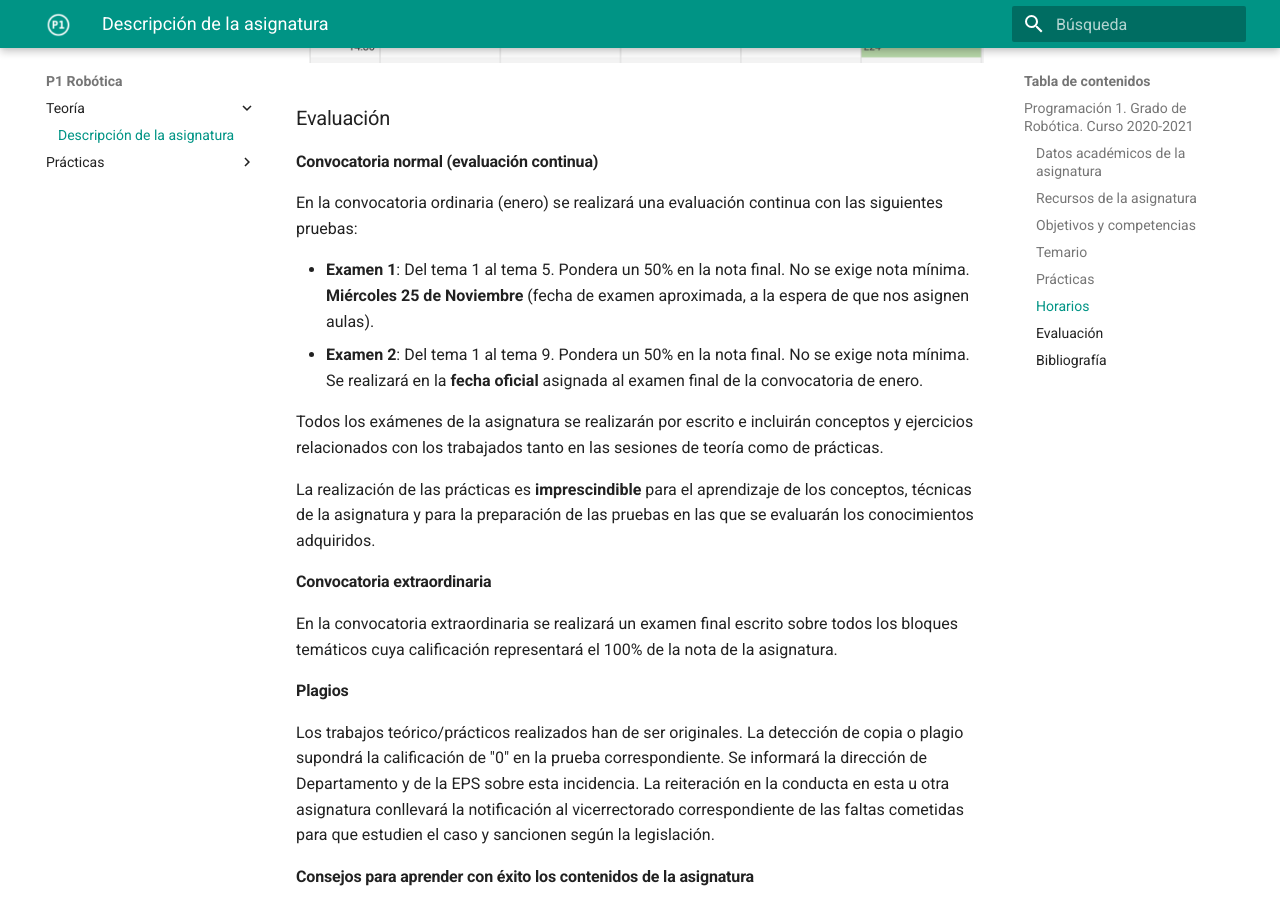
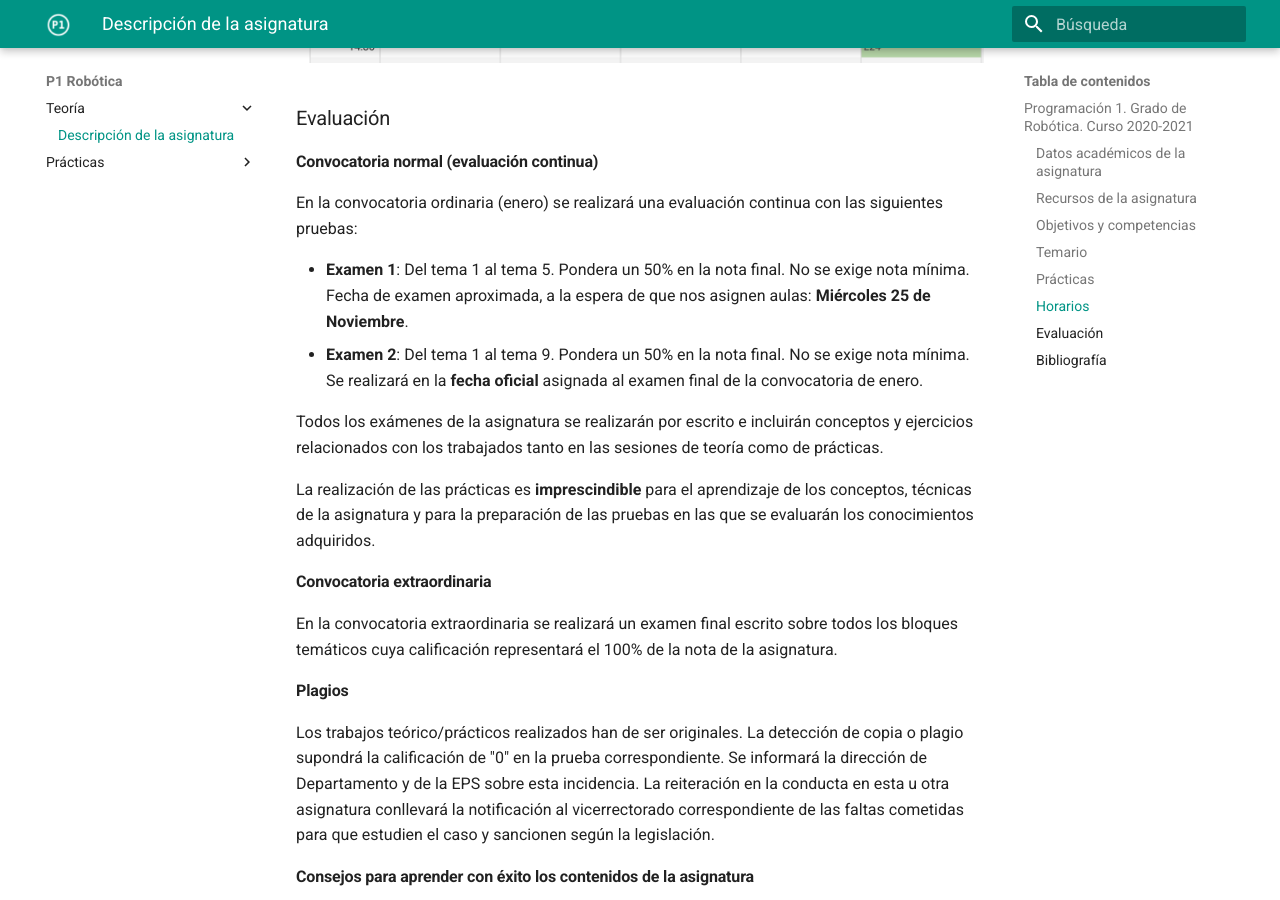
Before and after one commit to cpomares/p1-robotica, an MkDocs documentation site: the page built from docs/Teoria/tema00-descripcion-asignatura/tema00-descripcion-asignatura.md, in a window 1280 px wide and 900 px high, scrolled down 2692 px. Built offline with MkDocs 1.6.1 and Material for MkDocs 9.7.7, drawn with Linux system fonts in a browser that asks for light colours.

```diff
--- a/docs/Teoria/tema00-descripcion-asignatura/tema00-descripcion-asignatura.md
+++ b/docs/Teoria/tema00-descripcion-asignatura/tema00-descripcion-asignatura.md
@@ -79,7 +79,7 @@ La distribución de grupos del curso 2020-2021 es la siguiente:
 
 En la convocatoria ordinaria (enero) se realizará una evaluación continua con las siguientes pruebas:
 
-* **Examen 1**: Del tema 1 al tema 5. Pondera un 50% en la nota final. No se exige nota mínima. **Miércoles 25 de Noviembre** (fecha de examen aproximada, a la espera de que nos asignen aulas).
+* **Examen 1**: Del tema 1 al tema 5. Pondera un 50% en la nota final. No se exige nota mínima. Fecha de examen aproximada, a la espera de que nos asignen aulas: **Miércoles 25 de Noviembre**.
 * **Examen 2**: Del tema 1 al tema 9. Pondera un 50% en la nota final. No se exige nota mínima. Se realizará en la **fecha oficial** asignada al examen final de la convocatoria de enero.
 
 Todos los exámenes de la asignatura se realizarán por escrito e incluirán conceptos y ejercicios relacionados con los trabajados tanto en las sesiones de teoría como de prácticas.
```
